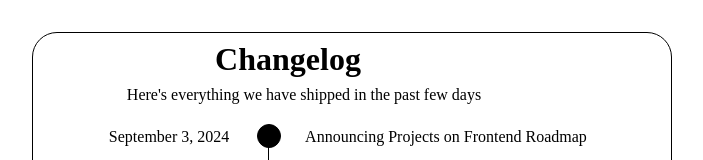
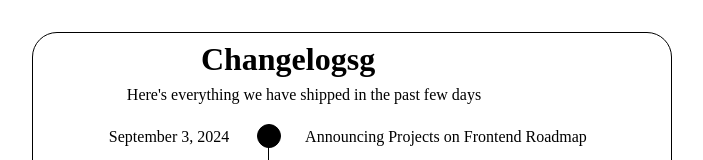
Before and after one commit to lubabashaik/reesumeee, a plain HTML site: page index.html in a window 1280 px wide. Shown: the top 160 px of the page, without its empty margins (0-703 px from the left). Drawn offline with Linux system fonts and the light colour scheme.

Commit message:
ui changes

```diff
--- a/index.html
+++ b/index.html
@@ -16,7 +16,7 @@
 <body>
     <div class="container">
         <div class="header">
-            <h1>Changelog</h1>
+            <h1>Changelogsg</h1>
             <p>Here's everything we have shipped in the past few days </p>
         </div>
 
```
